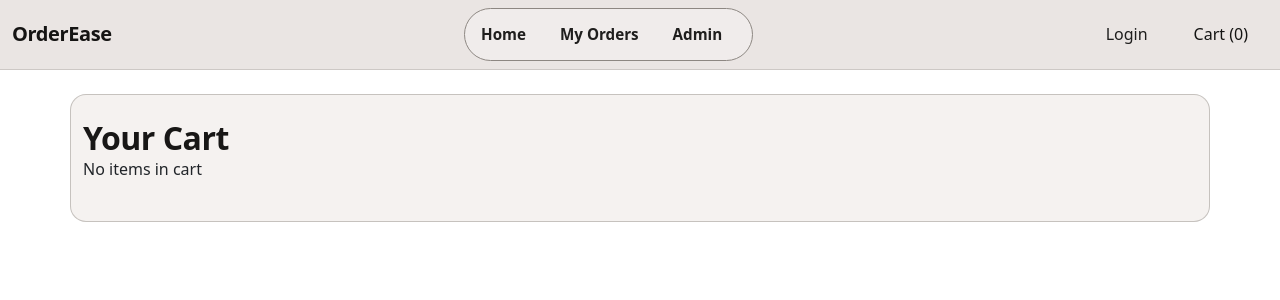
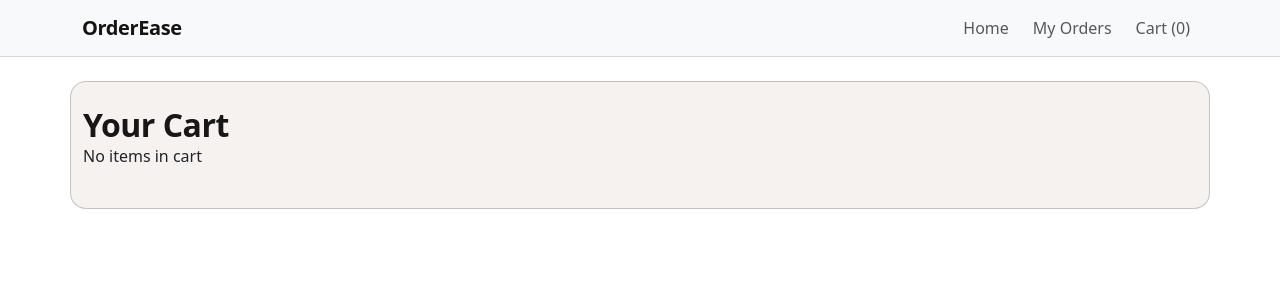
Before and after one commit to Varun251005/booking, a React (Vite) app in the folder frontend/: page /cart in a window 1280 px wide. Shown: the top 300 px of the page. Built offline with nearby package versions, Linux system fonts and the light colour scheme.

Commit message:
Refactor navbar component; enhance admin and user navigation, implement logout functionality

```diff
--- a/frontend/src/Components/navbar.jsx
+++ b/frontend/src/Components/navbar.jsx
@@ -4,24 +4,50 @@ import { useCart } from "../context/CartContext";
 
 const AppNavbar = () => {
   const { cart } = useCart();
+  const role = localStorage.getItem("role");
+
+  const handleLogout = () => {
+    localStorage.removeItem("token");
+    localStorage.removeItem("role");
+    localStorage.removeItem("userRole");
+    window.location.href = "/";
+  };
 
   return (
-    <Navbar className="app-navbar">
-      <Container fluid className="app-nav-shell">
+    <Navbar bg="light" expand="lg" className="app-navbar">
+      <Container>
         <Navbar.Brand as={Link} to="/" className="brand-glow">OrderEase</Navbar.Brand>
+        <Navbar.Toggle aria-controls="main-navbar" />
+        <Navbar.Collapse id="main-navbar">
+          <Nav className="ms-auto nav-links">
+            {role !== "admin" && (
+              <>
+                <Nav.Link as={Link} to="/">Home</Nav.Link>
+                <Nav.Link as={Link} to="/orders">My Orders</Nav.Link>
+                <Nav.Link as={Link} to="/cart">
+                  Cart ({cart.length})
+                </Nav.Link>
+              </>
+            )}
 
-        <Nav className="nav-pill-group">
-          <Nav.Link as={Link} to="/">Home</Nav.Link>
-          <Nav.Link as={Link} to="/orders">My Orders</Nav.Link>
-          <Nav.Link as={Link} to="/admin/login">Admin</Nav.Link>
-        </Nav>
-
-        <div className="nav-actions">
-          <Nav.Link as={Link} to="/login" className="nav-action-link">Login</Nav.Link>
-          <Nav.Link as={Link} to="/cart" className="demo-btn">
-            Cart ({cart.length})
-          </Nav.Link>
-        </div>
+            {role === "admin" && (
+              <div className="admin-nav-actions d-flex gap-2 align-items-center">
+                <Link to="/admin/dashboard" className="btn btn-dark">
+                  Dashboard
+                </Link>
+                <Link to="/admin/orders" className="btn btn-dark">
+                  Orders
+                </Link>
+                <Link to="/admin/add-food" className="btn btn-dark">
+                  Add Food
+                </Link>
+                <button className="btn btn-danger" onClick={handleLogout}>
+                  Logout
+                </button>
+              </div>
+            )}
+          </Nav>
+        </Navbar.Collapse>
       </Container>
     </Navbar>
   );
```
